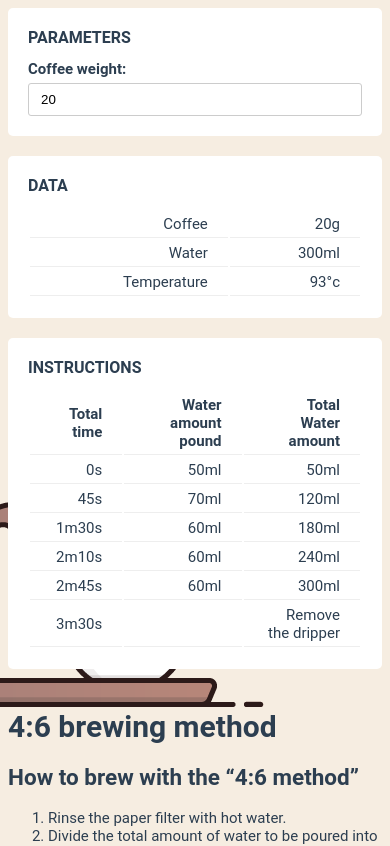
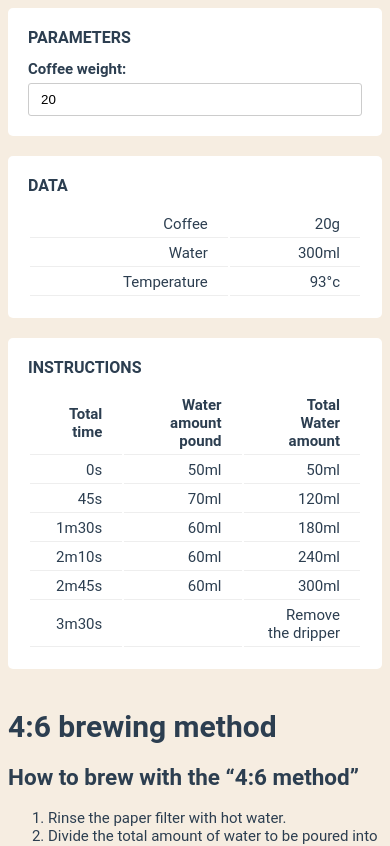
Before and after one commit to aeyoll/4-6-method, a Vue app: page / in a window 390 px wide. Shown: the top 846 px of the page. Built offline with nearby package versions, Linux system fonts and the light colour scheme.

Commit message:
Remove background image on mobile

```diff
--- a/src/App.vue
+++ b/src/App.vue
@@ -13,14 +13,18 @@ export default {
 }
 </script>
 
-<style>
+<style lang="scss">
 * {
   box-sizing: border-box;
 }
 
 html {
-  background: #f6ede1 url('assets/v60.webp') no-repeat right center;
+  background-color: #f6ede1;
   min-height: 100vh;
+
+  @media (min-width: 992px) {
+    background: #f6ede1 url('assets/v60.webp') no-repeat right center;
+  }
 }
 
 body {
```
